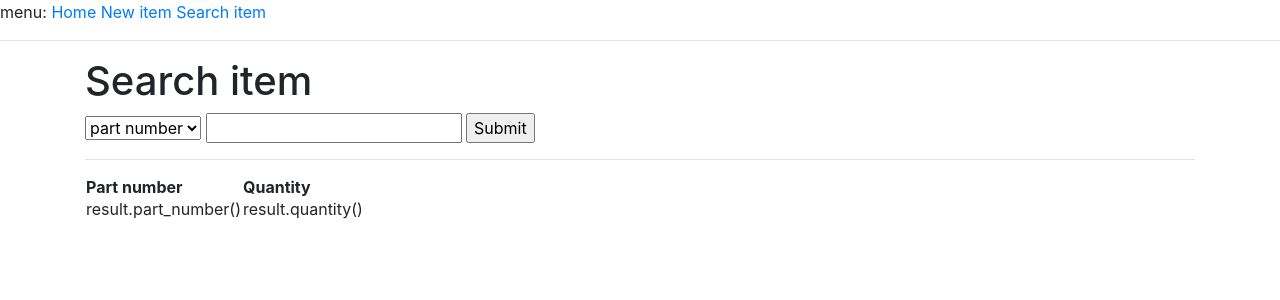
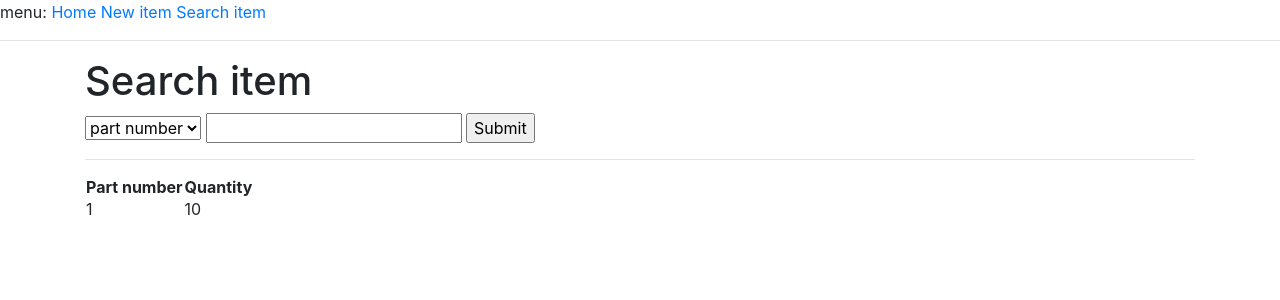
Before and after one commit to gregov77/inventory, a Flask app: template app/templates/searchItem.html in a window 1280 px wide. Shown: the top 300 px of the page. Run offline with Flask 2, Linux system fonts and the light colour scheme; the template is opened without the code that fills it: values that come from a table or form of the project are taken from there, most other values are stand-ins (such as "Sample title", 1, 10 or a date in 2020); some libraries are stand-ins or nearby versions.

Commit message:
very basic add and search views implemented

```diff
--- a/app/__init__.py
+++ b/app/__init__.py
@@ -7,6 +7,4 @@ app.config['SECRET_KEY'] = 'you-will-never-guess'
 app.config["MONGO_URI"] = "mongodb://localhost:27017/test"
 mongo = PyMongo(app)
 
-print('Ole')
-
 from app import routes
--- a/app/forms.py
+++ b/app/forms.py
@@ -3,8 +3,6 @@ from flask_mongoengine.wtf import model_form
 from flask_wtf import FlaskForm
 from wtforms import StringField, IntegerField, SubmitField, SelectField
 from wtforms.validators import DataRequired
-
-# OpticsForm = model_form(Optics)
 
 class OpticsForm(FlaskForm):
     part_number = StringField('Part number', validators=[DataRequired()])
@@ -13,6 +11,6 @@ class OpticsForm(FlaskForm):
 
 
 class SearchForm(FlaskForm):
-    searchField = SelectField(u'Search by:', choices=[('PN', 'part number')])
+    searchField = SelectField(u'Search by:', choices=[('part_number', 'part number')])
     searchValue = StringField(validators=[DataRequired()])
     submit = SubmitField('Submit')
--- a/app/routes.py
+++ b/app/routes.py
@@ -1,5 +1,5 @@
 from flask import render_template, flash, redirect, url_for, request
-from app import app
+from app import app, mongo
 from .forms import OpticsForm, SearchForm
 from .models import Optics
 
@@ -14,11 +14,10 @@ def index():
 def newItem():
     form = OpticsForm()
     if form.validate_on_submit():
-        optics = Optics()
-        optics.part_number = form.part_number.data
-        optics.quantity = form.quantity.data
-        optics.save()
-        flash(f'Item added: part_number {form.part_number.data}')
+        optics = Optics(part_number=form.part_number.data,
+                        quantity=form.quantity.data)
+        mongo.db.optics.insert_one(optics.__dict__)
+        flash(f'Item added: {optics.__dict__}')
         return redirect('/newItem')
     return render_template('newItem.html', title='Add item', form=form)
 
@@ -30,5 +29,5 @@ def searchItem():
     if form.validate_on_submit():
         searchfield = form.searchField.data
         searchvalue = form.searchValue.data
-        results = optics.objects(searchfield=searchvalue)
+        results = mongo.db.optics.find({searchfield:searchvalue})
     return render_template('searchItem.html', title='Search item', form=form, results=results)
--- a/app/templates/searchItem.html
+++ b/app/templates/searchItem.html
@@ -18,8 +18,8 @@
         </tr>
         {% for result in results %}
         <tr>
-          <td>result.part_number()</td>
-          <td>result.quantity()</td>
+          <td>{{ result['part_number'] }}</td>
+          <td>{{ result['quantity'] }}</td>
         </tr>
         {% endfor %}
     </table>
```
Also changed, not shown: app/models.py (+3 -4 lines).
